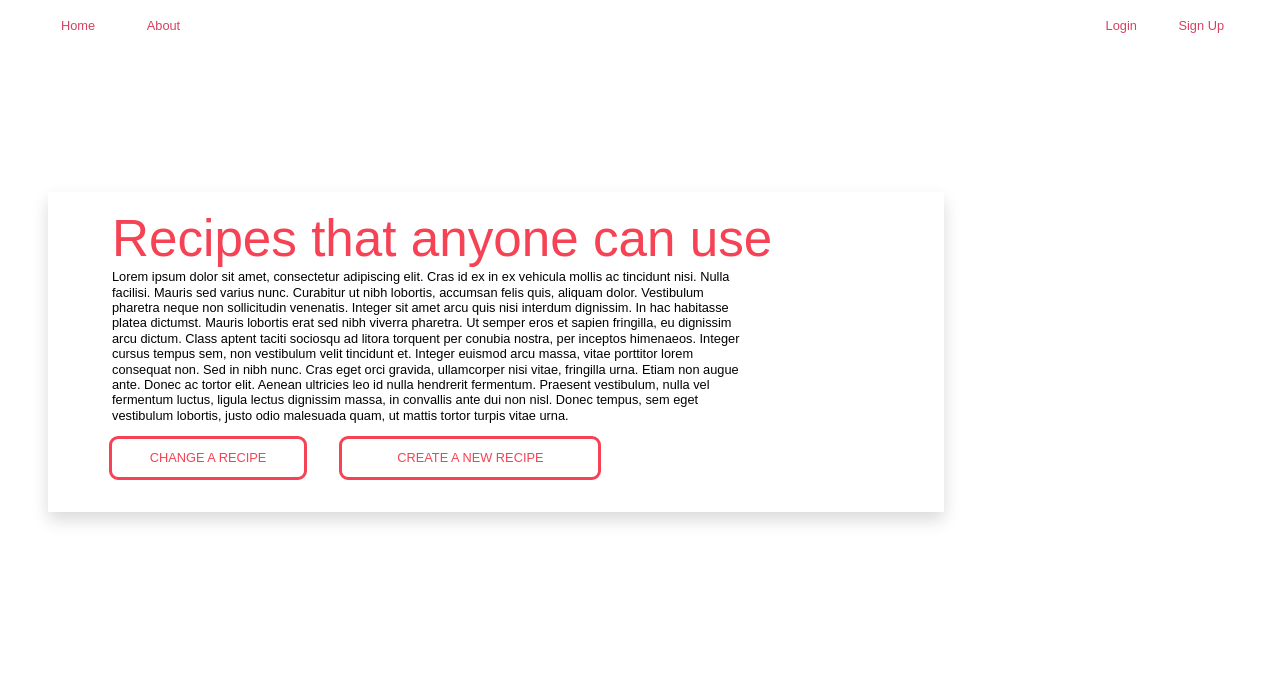
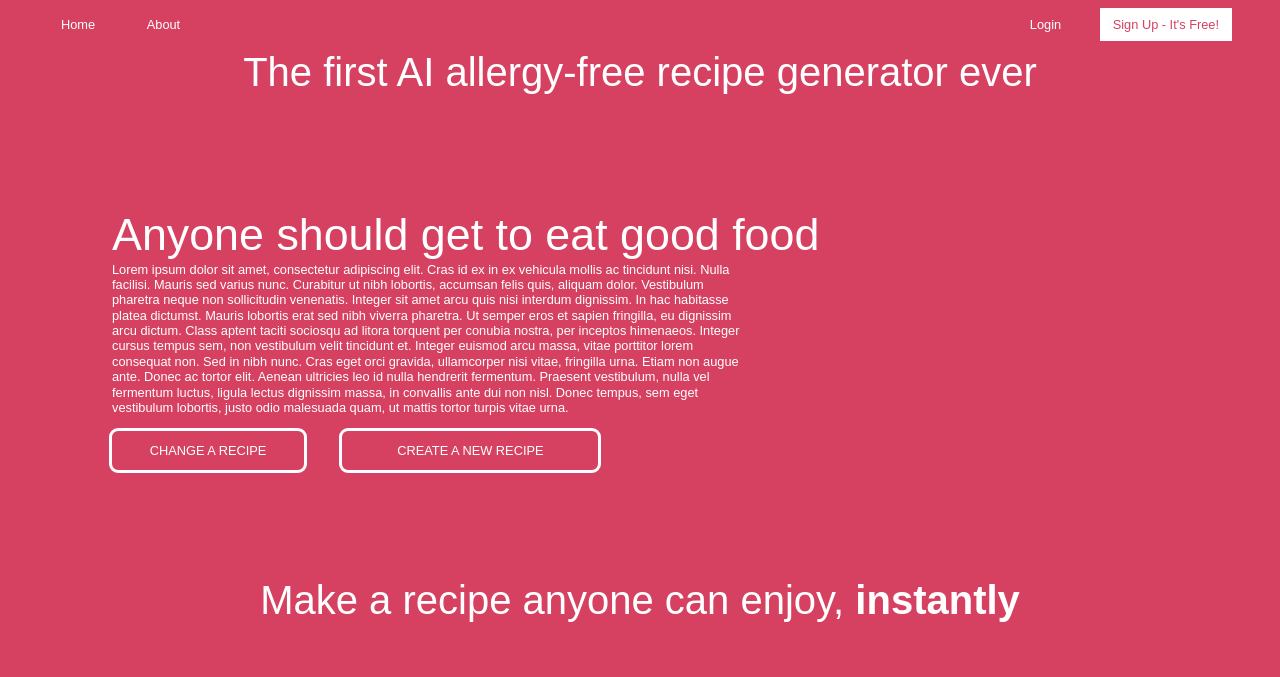
Before and after one commit to zachluh/allergen_ai, a Flask app: page / in a window 1280 px wide; the page is wider, and only the part inside the window is pictured. Shown: the top 677 px of that part. Before the commit the page ends 524 px from the top of that part, so only its background shows below. Run offline with Flask 3, Linux system fonts and the light colour scheme.

Commit message:
Majorly progressed and improved base.html and index.html

```diff
--- a/templates/base.html
+++ b/templates/base.html
@@ -12,7 +12,7 @@
         }
 
         body {
-            background-color:white;
+            background-color: {% if navColor %} {{navColor}} {% else %} white {% endif %};
             margin:0;
             overflow-x:hidden;
 
@@ -21,7 +21,7 @@
 
 
         h1 {
-            color:#f54254;
+            color: {% if navColor %} white {% else %} #d64161 {% endif %};
             font-family:Arial;
 
         }
@@ -35,31 +35,39 @@
         }
 
 
-        nav a {
-            color: #d64161;
-            font-size: 1vw;
-            text-decoration: none;
-            padding: 2vw;
+
+        .navlink {
+            color: {% if navColor %} white {% else %} #d64161 {% endif %};
 
         }
+
+        .navbutton {
+            background-color: {% if navColor %} white {% else %} #d64161 {% endif %};
+            color: {% if navColor %} {{navColor}} {% else %} white {% endif %}
+        }
+
+        .navbutton a {
+            color: {% if navColor %} {{navColor}} {% else %} white {% endif %};
+        }
+
 
 
         .redirectbutton {
             height: 3vw;
             background: none;
-            outline: 0.3vw #f54254 solid;
+            outline: 0.3vw {% if navColor %} white {% else %} #d64161 {% endif %} solid;
             position: absolute;
             transition:1s;
         }
 
         .redirectbutton:hover {
-            background-color:#f54254;
+            background-color:{% if navColor %} white {% else %} #d64161 {% endif %};
             color:white;
             transition:1s;
         }
 
         .redirectbutton:hover h1 {
-            color:white;
+            color:{% if navColor %} {{navColor}} {% else %} white {% endif %};
             transition:1s;
         }
 
@@ -71,11 +79,11 @@
     <nav class=" navbar navbar-expand-lg ms-5 pe-5 mb-5" style="width:100%;position:absolute;">
         <ul class="navbar-nav mr-auto" style="gap:2vw;">
             <li class="nav-item" style="background:none;align-items:center;justify-content:center;">
-                <a class="btn" href="{{ url_for('index') }}" style="font-family:Arial;font-size:1vw;color:#d64161;">Home</a>
+                <a class="btn navlink" href="{{ url_for('index') }}" style="font-family:Arial;font-size:1vw;">Home</a>
             </li>
-            <l1 class="nav-item" style="background:none;align-items:center;justify-content:center;">
-                <a class="btn" href="#" style="font-family:Arial;font-size:1vw;color:#d64161;">About</a>
-            </l1>
+            <li class="nav-item" style="background:none;align-items:center;justify-content:center;">
+                <a class="btn navlink" href="#" style="font-family:Arial;font-size:1vw;">About</a>
+            </li>
 
 
 
@@ -87,24 +95,24 @@
 
              {% if "user" not in session %}
             <li class="nav-item" style="justify-content:flex-end;align-items:center;">
-                <a class="btn nav-link" href="{{ url_for('login') }}" style="font-family:Arial;font-size:1vw;color:#d64161;">
+                <a class="btn navlink" href="{{ url_for('login') }}" style="font-family:Arial;font-size:1vw;">
                     Login
                 </a>
             </li>
-            <li>
-                <a class=" btn nav-link" href="{{ url_for('signup') }}" style="font-family:Arial;font-size:1vw;color:#d64161;">
-                     Sign Up
+            <li class="nav-item navbutton">
+                <a class=" btn navlink" href="{{ url_for('signup') }}" style="font-family:Arial;font-size:1vw;">
+                     Sign Up - It's Free!
                 </a>
             </li>
 
             {% else %}
 
-             <li class="nav-item" style="background:#d64161;">
-                 <a class="nav-link" class="btn" href="{{ url_for('account_page') }}" style="font-family:Arial;font-size:1vw;color:white;"> Profile </a>
+             <li class="nav-item navbutton">
+                 <a class="nav-link btn" href="{{ url_for('account_page') }}" style="font-family:Arial;font-size:1vw;"> Profile </a>
              </li>
 
             <li>
-                <a class=" btn nav-link" href="{{ url_for('logout') }}" style="font-family:Arial;font-size:1vw;color:#d64161;">Logout</a>
+                <a class="btn navlink nav-link" href="{{ url_for('logout') }}" style="font-family:Arial;font-size:1vw;">Logout</a>
             </li>
 
 
--- a/templates/index.html
+++ b/templates/index.html
@@ -8,9 +8,13 @@
 
 
     </style>
-    <div class="container shadow ms-5 pt-3" style="position:absolute;top:15vw;width:70vw;height:25vw;">
-        <h1 style="position:absolute;font-size:4vw;left:5vw;">{% block title %} Recipes that anyone can use {% endblock %}
-            <p style="color:black;font-size:1vw;width:50vw;">
+
+    <div class="container d-flex justify-content-center p-5">
+        <h1>The first AI allergy-free recipe generator ever</h1>
+    </div>
+    <div class="container ms-5 pt-3" style="position:absolute;top:15vw;width:70vw;height:25vw;">
+        <h1  style="position:absolute;font-size:3.5vw;left:5vw;"> Anyone should get to eat good food
+            <p style="color:white;font-size:1vw;width:50vw;">
                 Lorem ipsum dolor sit amet, consectetur adipiscing elit. Cras id ex in ex vehicula mollis ac tincidunt nisi. Nulla facilisi. Mauris sed varius nunc. Curabitur ut nibh lobortis, accumsan felis quis, aliquam dolor. Vestibulum pharetra neque non sollicitudin venenatis. Integer sit amet arcu quis nisi interdum dignissim. In hac habitasse platea dictumst. Mauris lobortis erat sed nibh viverra pharetra. Ut semper eros et sapien fringilla, eu dignissim arcu dictum.
                 Class aptent taciti sociosqu ad litora torquent per conubia nostra, per inceptos himenaeos. Integer cursus tempus sem, non vestibulum velit tincidunt et. Integer euismod arcu massa, vitae porttitor lorem consequat non. Sed in nibh nunc. Cras eget orci gravida, ullamcorper nisi vitae, fringilla urna. Etiam non augue ante. Donec ac tortor elit. Aenean ultricies leo id nulla hendrerit fermentum. Praesent vestibulum, nulla vel fermentum luctus, ligula lectus dignissim massa, in convallis ante dui non nisl. Donec tempus, sem eget vestibulum lobortis, justo odio malesuada quam, ut mattis tortor turpis vitae urna.
             </p>
@@ -26,6 +30,44 @@
             </a>
         </h1>
     </div>
+    <div class="d-flex flex-column justify-content-center align-items-center" style="position:absolute;top:45vw;width:100%;">
+        <div class="container">
+            <h1 style="text-align:center;">Make a recipe anyone can enjoy, <strong> instantly </strong> </h1>
+        </div>
+        <div class="container d-flex justify-content-center pt-5" style="gap:10vw;">
+            <div>
+
+                <img src="static/step1-allergysite.gif" style="width:20vw;height:12vw;border-radius:15px;"/>
+                <p style="color:white" >1 - Enter the name of the meal</p>
+            </div>
+            <div>
+                <img src="static/step2-allergysite.gif" style="width:20vw;height:12vw;border-radius:15px;"/>
+                <p style="color:white" >2 - Copy-paste your recipe</p>
+            </div>
+            <div>
+                <img src="static/step3-allergysite.gif" style="width:20vw;height:12vw;border-radius:15px;"/>
+                <p style="color:white" >3 - Finally, enter your allergies and submit. Voila!</p>
+            </div>
+        </div>
+
+    </div>
+
+    <div class="d-flex inline-flex" style="position:absolute;top:70vw;background-color:white;width:100%;gap:5vw;">
+        <div class="ms-5 pt-2" style="width:70%; height:10vw;">
+            <h1 style="color:#d64161;font-size:3vw;">You can save your recipes, too</h1>
+            <p>Download your recipes after you create them. If you create a free account, your recipes will be saved on your profile --></p>
+        </div>
+        <div class=" d-flex justify-content-center align-items-center" style="width:10vw;">
+            <a href="/signup" style="text-decoration:none;">
+                <div class="btn" style="background-color:#d64161;width:10vw;">
+                    <h1 class="mb-0" style="font-size:1vw;">Create an account</h1>
+                </div>
+            </a>
+        </div>
+    </div>
+
 
 
 {% endblock %}
+
+{% set navColor = '#d64161' %}
```
